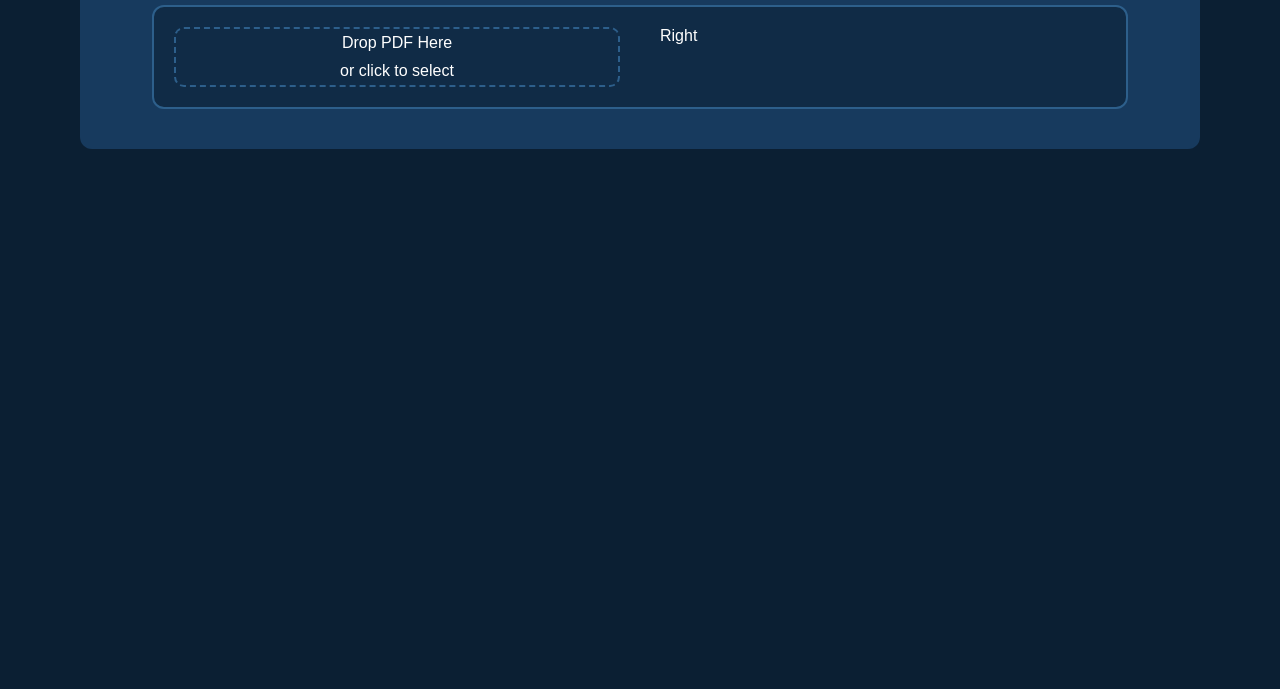
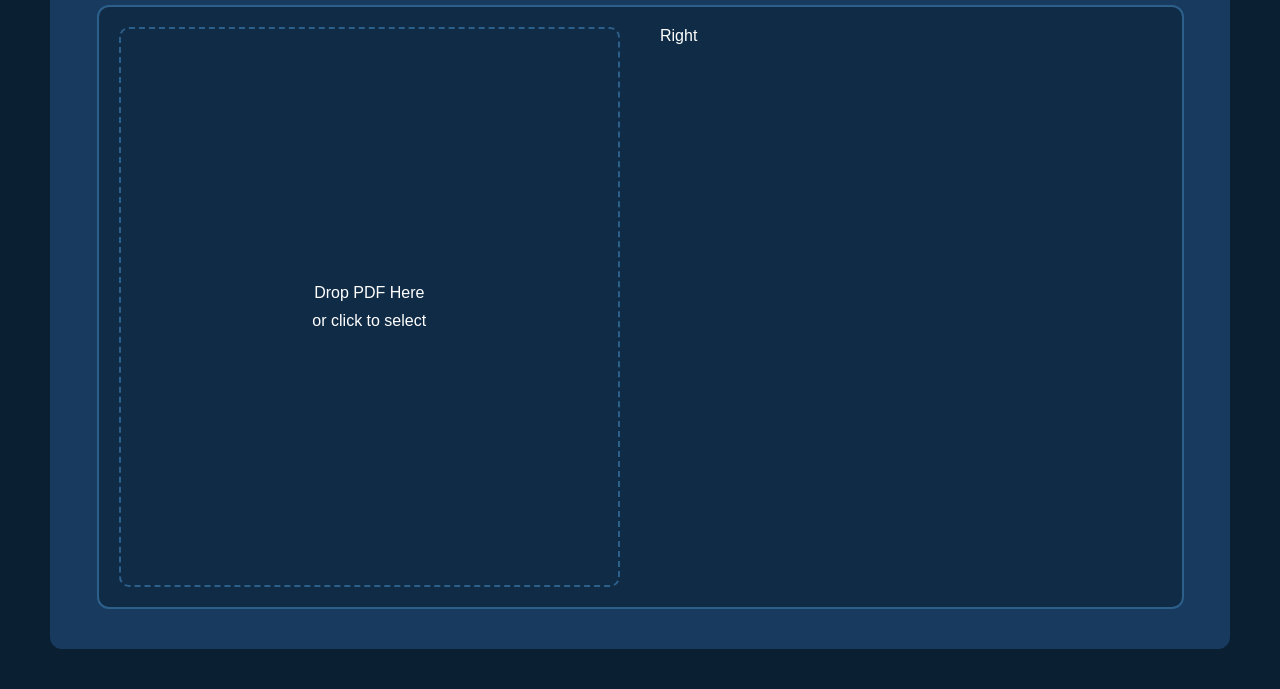
Before and after one commit to An10000/an-local-document-renamer, a plain HTML site: page index.html in a window 1280 px wide. Shown: the part 117-806 px from the top of the page. Drawn offline with Linux system fonts and the light colour scheme.

Commit message:
adjusted window size

```diff
--- a/style.css
+++ b/style.css
@@ -5,7 +5,7 @@ body {
 }
 
 .page-box {
-    width: 90%;
+    width: 95%;
     margin: 0 auto;
     padding: 20px;
     background-color: #173a5e;
@@ -22,8 +22,8 @@ h1 {
 
 .main-box {
     display: flex;
-    width: 90%;
-    height: 500px auto;
+    width: 95%;
+    height: 75vh;
     margin: 20px auto;
     border: 2px solid #2d5f8b;
     border-radius: 12px;
```
